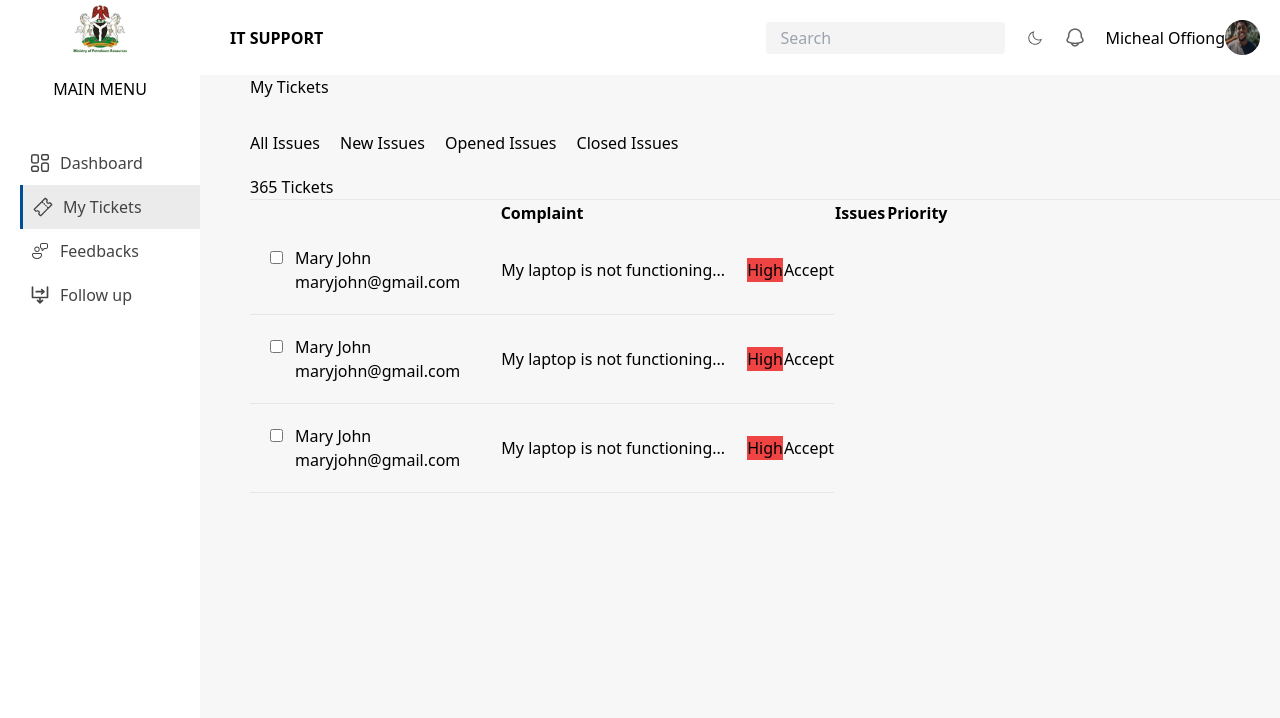
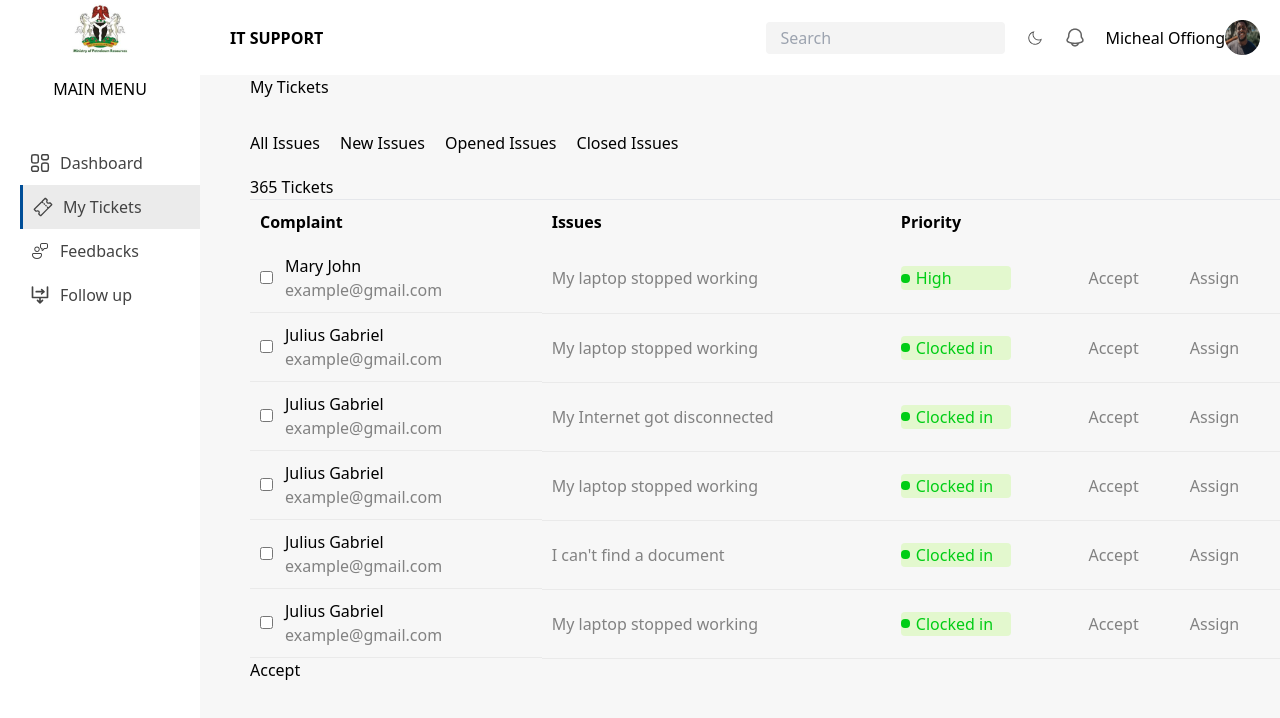
Before and after one commit to chidinmabnwaeze/IT_helpdesk, a React (Vite) app in the folder leave/: page /tickets in a window 1280 px wide. Shown: the top 718 px of the page. Built offline with nearby package versions, Linux system fonts and the light colour scheme.

Commit message:
made table

```diff
--- /dev/null
+++ b/leave/src/Components/userTable.jsx
@@ -0,0 +1,96 @@
+import React from "react";
+
+const Tables = () => {
+  const tab = [
+    {
+      name: "Mary John",
+      id: 23476,
+      email: "example@gmail.com",
+      issue: "My laptop stopped working",
+      status: "High",
+      date: "2024-06-09",
+    },
+    {
+      name: "Julius Gabriel",
+      id: 23476,
+      email: "example@gmail.com",
+      issue: "My laptop stopped working",
+      status: "Clocked in",
+      date: "2024-06-09",
+    },
+
+    {
+      name: "Julius Gabriel",
+      id: 23476,
+      email: "example@gmail.com",
+      issue: "My Internet got disconnected",
+      status: "Clocked in",
+      date: "2024-06-09",
+    },
+    {
+      name: "Julius Gabriel",
+      id: 23476,
+      email: "example@gmail.com",
+      issue: "My laptop stopped working",
+      status: "Clocked in",
+      date: "2024-06-09",
+    },
+    {
+      name: "Julius Gabriel",
+      id: 23476,
+      email: "example@gmail.com",
+      issue: "I can't find a document",
+      status: "Clocked in",
+      date: "2024-06-09",
+    },
+    {
+      name: "Julius Gabriel",
+      id: 23476,
+      email: "example@gmail.com",
+      issue: "My laptop stopped working",
+      status: "Clocked in",
+      date: "2024-06-09",
+    },
+  ];
+  return (
+    <div>
+      <table className="staffTable">
+        <tr className="table-head">
+          <th>Complaint</th>
+          <th>Issues</th>
+          <th>Priority </th>
+        </tr>
+
+        {tab.map((tabb, index) => (
+          <tr className="rows" key={index}>
+            <td className="staff-name ">
+              <div className="">
+                <input type="checkbox" className="mr-3" />
+              </div>
+              <span className="tt">
+                <p className="text-black ">{tabb.name}</p>
+                <p>{tabb.email}</p>
+              </span>
+            </td>
+
+            <td>{tabb.issue}</td>
+            <td className="staff-status">
+              <div className="clockedStatus">
+                <span className="stat">
+                  <div className="circle"></div>
+
+                  {tabb.status}
+                </span>
+              </div>
+            </td>
+            <td><button>Accept</button></td>
+            <td><button>Assign</button></td>
+          </tr>
+        ))}
+        <button>Accept</button>
+      </table>
+    </div>
+  );
+};
+
+export default Tables;
--- a/leave/src/Pages/Ticket.jsx
+++ b/leave/src/Pages/Ticket.jsx
@@ -1,7 +1,8 @@
 import React from "react";
 import Topbar from "../Components/Topbar";
 import Sidebar from "../Components/Sidebar";
-import Table from "../Components/Table";
+// import Table from "../Components/Table";
+import UserTable from '../Components/userTable';
 
 export default function Ticket() {
   return (
@@ -27,7 +28,8 @@ export default function Ticket() {
           <div className="ticket-count font-medium">365 Tickets</div>
           <hr />
         </div>
-        <Table/>
+        {/* <Table/> */}
+        <UserTable/>
       </section>
 
     </div>
--- a/leave/src/index.css
+++ b/leave/src/index.css
@@ -102,3 +102,97 @@ input::placeholder{
 .tab-list{
   margin: 20px 20px 20px 0;
 }
+
+/* table styles */
+.staffTable {
+  width: 100%;
+  padding: 5px;
+  margin: 0;
+  border-top-left-radius: 10px;
+  border-top-right-radius: 10px;
+  border-collapse: collapse;
+}
+.table-head {
+  height: 40px;
+  /* display: flex; */
+  /* justify-content: space-between; */
+  /* align-items: center;  */
+  margin: 0;
+  padding: 0;
+  color: black;
+  /* border: none; */
+  border-top-left-radius: 10px;
+  border-top-right-radius: 10px;
+}
+
+th {
+    border: none;
+    text-align: left;
+    margin: 0;
+    padding: 10px;
+}
+.rows td {
+  padding: 10px;
+  border-bottom: 1px solid rgba(234, 234, 234, 1);
+  color: rgba(130, 130, 130, 1);
+}
+.userpic {
+  width: 35px;
+  border-radius: 20px;
+  align-content: left;
+}
+.staff-name {
+  display: flex;
+  flex-direction: row;
+  align-items: center;
+}
+.clockedstatus {
+  background-color: rgba(211, 255, 167, 0.33);
+}
+.stat {
+  color: rgba(0, 205, 21, 1);
+  display: flex;
+  align-items: center;
+  border-radius: 4px;
+  background-color: rgba(184, 248, 121, 0.33);
+  width: 110px;
+}
+.circle {
+  background-color: rgba(0, 205, 21, 1);
+  border-radius: 4px;
+  width: 9px;
+  height: 9px;
+  margin-right: 6px;
+}
+.stat2 {
+    color: rgba(205, 0, 74, 1);
+    display: flex;
+    align-items: center;
+    border-radius: 4px;
+    background-color: rgba(255, 167, 167, 0.15);
+    /* width: 110px; */
+  }
+  .circle-not {
+    background-color: rgb(243, 162, 130);
+    border-radius: 4px;
+    width: 9px;
+    height: 9px;
+    margin-right: 6px;
+  }
+
+  .stat3 {
+    color:  rgba(152, 148, 148, 1);
+    display: flex;
+    align-items: center;
+    border-radius: 4px;
+    background-color: rgba(152, 148, 148, 0.15);
+    width: 110px;
+  }
+  .circle-leave {
+    background-color:  rgba(152, 148, 148, 1);
+    border-radius: 4px;
+    width: 9px;
+    height: 9px;
+    margin-right: 6px;
+
+  }
```
